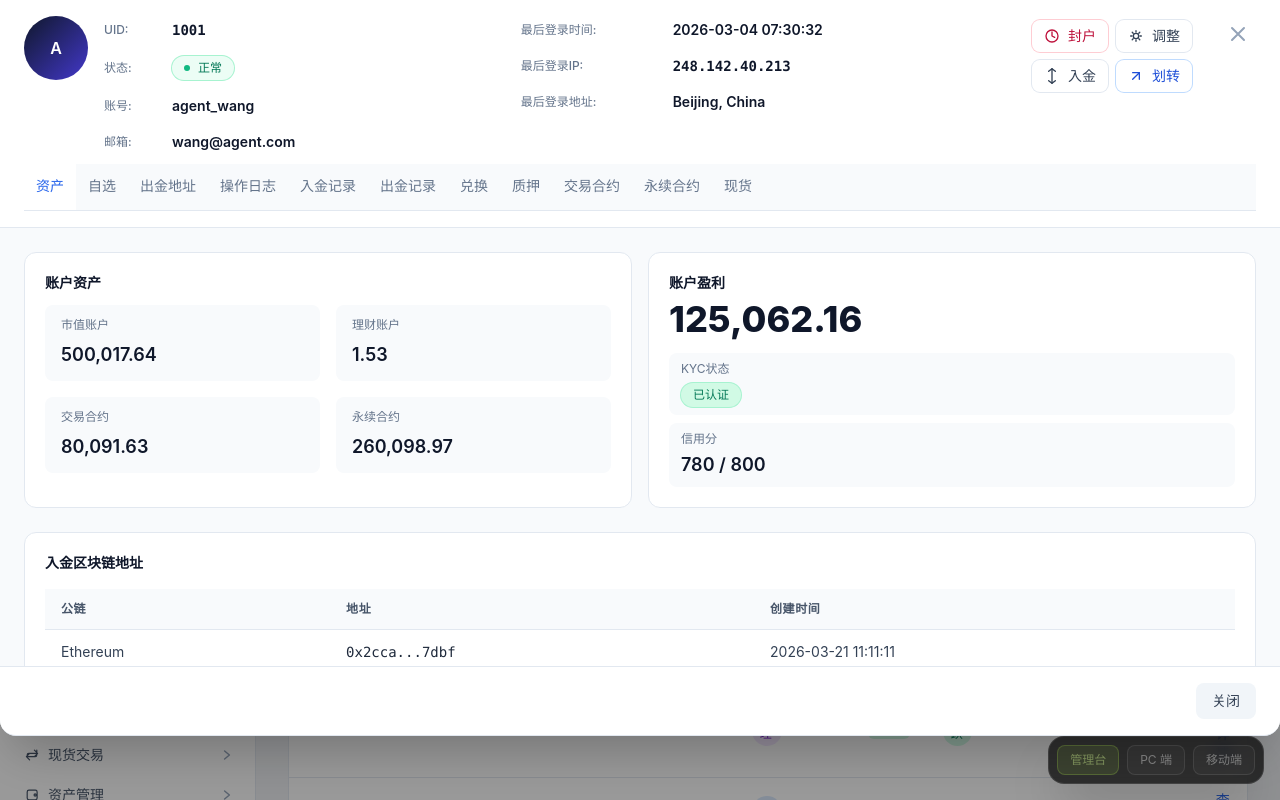
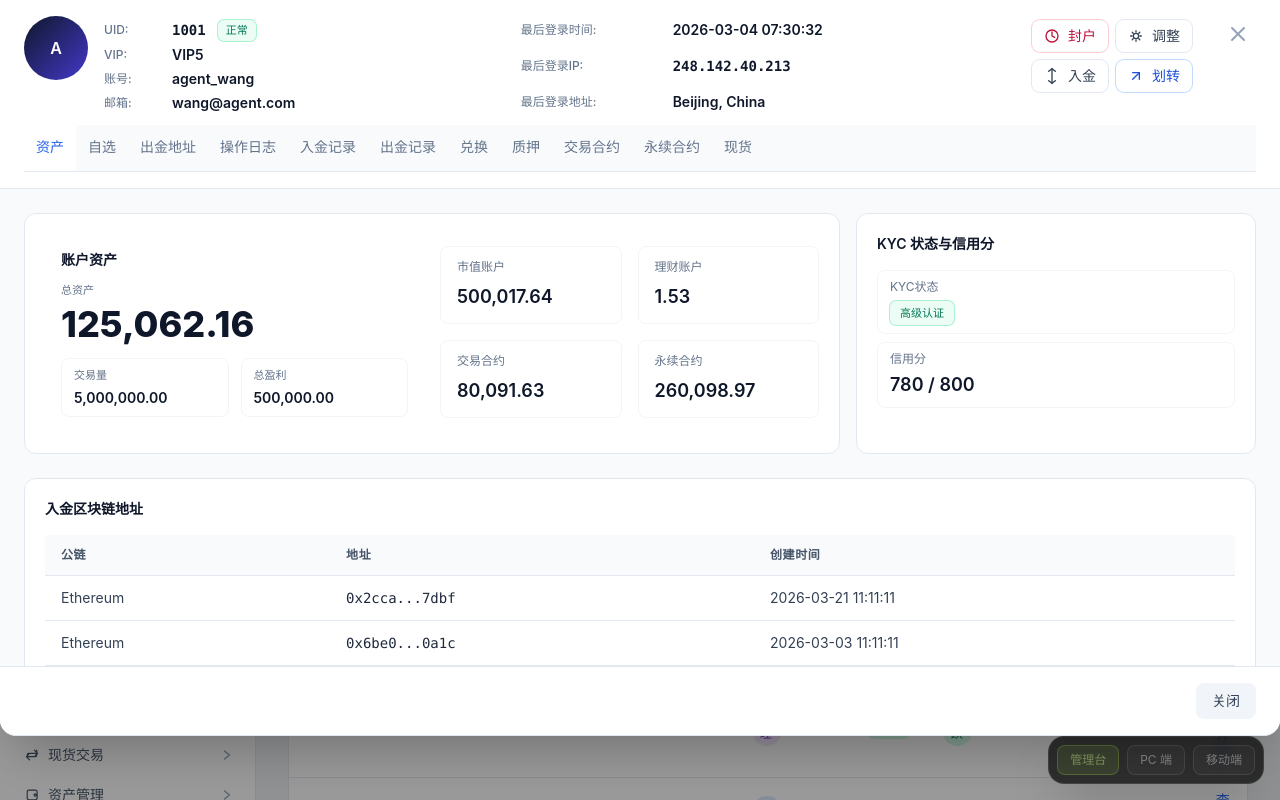
Before and after one commit to gloopai/fex-admin, a Vue app: page /admin/users/list in a window 1280 px wide. Both pictures are taken after a click on the element 768 px from the left and 512 px from the top of the page. Built offline with nearby package versions, Linux system fonts and the light colour scheme.

Commit message:
feat: update

```diff
--- a/src/admin/components/user/UserDetailDrawer.vue
+++ b/src/admin/components/user/UserDetailDrawer.vue
@@ -2,6 +2,7 @@
 import { computed, ref, watch } from 'vue'
 import { USER_STATUS, USER_ROLE, USER_KYC_STATUS } from '../../constants/user'
 import UserOperations from './UserOperations.vue'
+import { getVipLevelByCreditScore } from '../../mock/vip'
 
 const props = defineProps({
   visible: { type: Boolean, default: false },
@@ -26,10 +27,24 @@ const roleConfig = {
 
 const kycConfig = {
   [USER_KYC_STATUS.NOT_VERIFIED]: { text: '未认证', class: 'bg-slate-100 text-slate-700 ring-1 ring-slate-200' },
-  [USER_KYC_STATUS.PENDING]: { text: '审核中', class: 'bg-blue-100 text-blue-700 ring-1 ring-blue-200' },
-  [USER_KYC_STATUS.VERIFIED]: { text: '已认证', class: 'bg-emerald-100 text-emerald-700 ring-1 ring-emerald-200' },
-  [USER_KYC_STATUS.REJECTED]: { text: '已拒绝', class: 'bg-rose-100 text-rose-700 ring-1 ring-rose-200' }
+  // 兼容现有 mock 枚举：用 pending 映射“初级认证”
+  [USER_KYC_STATUS.PENDING]: { text: '初级认证', class: 'bg-blue-50 text-blue-700 ring-1 ring-blue-200' },
+  // 兼容现有 mock 枚举：用 verified 映射“高级认证”
+  [USER_KYC_STATUS.VERIFIED]: { text: '高级认证', class: 'bg-emerald-50 text-emerald-700 ring-1 ring-emerald-200' },
+  // UI 只展示三态时，将 rejected 视为“未认证”
+  [USER_KYC_STATUS.REJECTED]: { text: '未认证', class: 'bg-slate-100 text-slate-700 ring-1 ring-slate-200' }
 }
+
+const vipLevel = computed(() => {
+  const score = Number(props.user?.creditScore ?? 0)
+  const v = getVipLevelByCreditScore(score)
+  return v?.level ?? 0
+})
+
+const vipLabel = computed(() => {
+  if (vipLevel.value === 0) return '普通用户'
+  return `VIP${vipLevel.value}`
+})
 
 const uidNumber = computed(() => {
   const raw = props.user?.id || ''
@@ -180,6 +195,9 @@ const computedAssets = computed(() => {
   }
 })
 
+const usableBalance = computed(() => Number(props.user?.balance || 0))
+const totalBalance = computed(() => usableBalance.value + Number(props.user?.frozenBalance || 0))
+
 // 用户操作（封户/入金/划转）已抽出到 `UserOperations.vue`，这里不再维护弹窗与表单逻辑
 
 const tabButtonClass = (id) => {
@@ -223,21 +241,21 @@ const tabButtonClass = (id) => {
                   </div>
                 </div>
 
-                <div class="pt-1 space-y-4">
+                <div class="pt-1 space-y-1">
                   <div class="flex items-center gap-3">
                     <span class="w-[56px] text-xs text-slate-500 font-medium">UID:</span>
                     <span class="text-sm font-semibold text-slate-900 font-mono">{{ uidNumber }}</span>
+                    <span
+                      :class="statusConfig[user.status]?.class || 'bg-slate-100 text-slate-700 ring-1 ring-slate-200'"
+                      class="inline-flex items-center px-2 py-0.5 text-[11px] font-medium rounded-md"
+                    >
+                      {{ statusConfig[user.status]?.text || user.status }}
+                    </span>
                   </div>
 
                   <div class="flex items-center gap-3">
-                    <span class="w-[56px] text-xs text-slate-500 font-medium">状态:</span>
-                    <span
-                      :class="statusConfig[user.status]?.class || 'bg-slate-100 text-slate-700 ring-1 ring-slate-200'"
-                      class="inline-flex items-center gap-2 px-3 py-1 text-xs font-medium rounded-full"
-                    >
-                      <span class="h-1.5 w-1.5 rounded-full bg-emerald-500" />
-                      {{ statusConfig[user.status]?.text || user.status }}
-                    </span>
+                    <span class="w-[56px] text-xs text-slate-500 font-medium">VIP:</span>
+                    <span class="text-sm font-semibold text-slate-900">{{ vipLabel }}</span>
                   </div>
 
                   <div class="flex items-center gap-3">
@@ -290,58 +308,82 @@ const tabButtonClass = (id) => {
           <div class="min-h-0 flex-1 overflow-y-auto p-6">
             <!-- Account assets -->
             <template v-if="activeTab === 'assets'">
-              <div class="grid gap-4 lg:grid-cols-2">
-                <section class="rounded-xl border border-slate-200 bg-white p-5">
+              <div class="grid gap-4 lg:grid-cols-3">
+                <!-- 大框：盈利 + 账户余额 -->
+                <section class="rounded-xl border border-slate-200 bg-white p-5 lg:col-span-2">
+              <div class="grid grid-cols-1 md:grid-cols-2 gap-4">
+                    <div class="p-4">
                       <div class="text-sm font-semibold text-slate-900">账户资产</div>
+                      <div class="mt-3 text-[11px] text-slate-500">总资产</div>
+                      <div class="mt-2 text-4xl font-extrabold text-slate-900 leading-none">
+                        {{ computedAssets ? formatMoney(computedAssets.totalProfit, { min: 2, max: 2 }) : '-' }}
+                      </div>
+
+                      <div class="mt-4 grid grid-cols-2 gap-3">
+                        <div class="rounded-lg bg-white px-3 py-2 border border-slate-100">
+                          <div class="text-[11px] text-slate-500">交易量</div>
+                          <div class="mt-1 text-sm font-semibold text-slate-900">
+                            {{ computedAssets ? formatMoney(computedAssets.tradingVolume, { min: 2, max: 2 }) : '-' }}
+                          </div>
+                        </div>
+
+                        <div class="rounded-lg bg-white px-3 py-2 border border-slate-100">
+                          <div class="text-[11px] text-slate-500">总盈利</div>
+                          <div class="mt-1 text-sm font-semibold text-slate-900">
+                            {{ formatMoney(totalBalance, { min: 2, max: 2 }) }}
+                          </div>
+                        </div>
+                      </div>
+                    </div>
+
+                    <div>
+                      <!-- <div class="text-sm font-semibold text-slate-900">账户资产</div> -->
                       <div class="mt-3 grid grid-cols-2 gap-4 text-sm">
-                    <div class="rounded-lg bg-slate-50 px-4 py-3">
+                        <div class="rounded-lg bg-white border border-slate-100 px-4 py-3">
                           <div class="text-xs text-slate-500">市值账户</div>
                           <div class="mt-2 font-semibold text-slate-900 text-lg">
                             {{ computedAssets ? formatMoney(computedAssets.marketAccount, { min: 2, max: 2 }) : '-' }}
                           </div>
                         </div>
-                    <div class="rounded-lg bg-slate-50 px-4 py-3">
+                        <div class="rounded-lg bg-white border border-slate-100 px-4 py-3">
                           <div class="text-xs text-slate-500">理财账户</div>
                           <div class="mt-2 font-semibold text-slate-900 text-lg">
                             {{ computedAssets ? formatMoney(computedAssets.wealthAccount, { min: 2, max: 2 }) : '-' }}
                           </div>
                         </div>
-                    <div class="rounded-lg bg-slate-50 px-4 py-3">
+                        <div class="rounded-lg bg-white border border-slate-100 px-4 py-3">
                           <div class="text-xs text-slate-500">交易合约</div>
                           <div class="mt-2 font-semibold text-slate-900 text-lg">
                             {{ computedAssets ? formatMoney(computedAssets.tradingContract, { min: 2, max: 2 }) : '-' }}
                           </div>
                         </div>
-                    <div class="rounded-lg bg-slate-50 px-4 py-3">
+                        <div class="rounded-lg bg-white border border-slate-100 px-4 py-3">
                           <div class="text-xs text-slate-500">永续合约</div>
                           <div class="mt-2 font-semibold text-slate-900 text-lg">
                             {{ computedAssets ? formatMoney(computedAssets.perpetualContract, { min: 2, max: 2 }) : '-' }}
                           </div>
                         </div>
                       </div>
+                    </div>
+                  </div>
                 </section>
 
+                <!-- 新框：KYC 状态 + 信用分 -->
                 <section class="rounded-xl border border-slate-200 bg-white p-5">
-                  <div class="text-sm font-semibold text-slate-900">账户盈利</div>
-                  <div class="mt-2 flex items-end justify-between gap-4">
-                    <div class="text-4xl font-extrabold text-slate-900 leading-none">
-                      {{ computedAssets ? formatMoney(computedAssets.totalProfit, { min: 2, max: 2 }) : '-' }}
-                    </div>
-                  </div>
-
+                  <div class="text-sm font-semibold text-slate-900">KYC 状态与信用分</div>
                   <div class="mt-4 grid grid-cols-1 gap-2">
-                    <div class="rounded-lg bg-slate-50 px-3 py-2">
+                    <div class="rounded-lg bg-white px-3 py-2 border border-slate-100">
                       <div class="text-xs text-slate-500">KYC状态</div>
                       <div class="mt-1">
                         <span
                           :class="kycConfig[user.kycStatus]?.class || 'bg-slate-100 text-slate-700 ring-1 ring-slate-200'"
-                          class="inline-flex px-3 py-1 text-xs font-medium rounded-full"
+                          class="inline-flex px-2.5 py-1 text-[11px] font-medium rounded-md"
                         >
                           {{ kycConfig[user.kycStatus]?.text || user.kycStatus }}
                         </span>
                       </div>
                     </div>
-                    <div class="rounded-lg bg-slate-50 px-3 py-2">
+                    <div class="rounded-lg bg-white px-3 py-2 border border-slate-100">
                       <div class="text-xs text-slate-500">信用分</div>
                       <div class="mt-1 text-lg font-semibold text-slate-900">
                         {{ user.creditScore }} / 800
```
Lines whose indentation alone changed are shown as unchanged.
